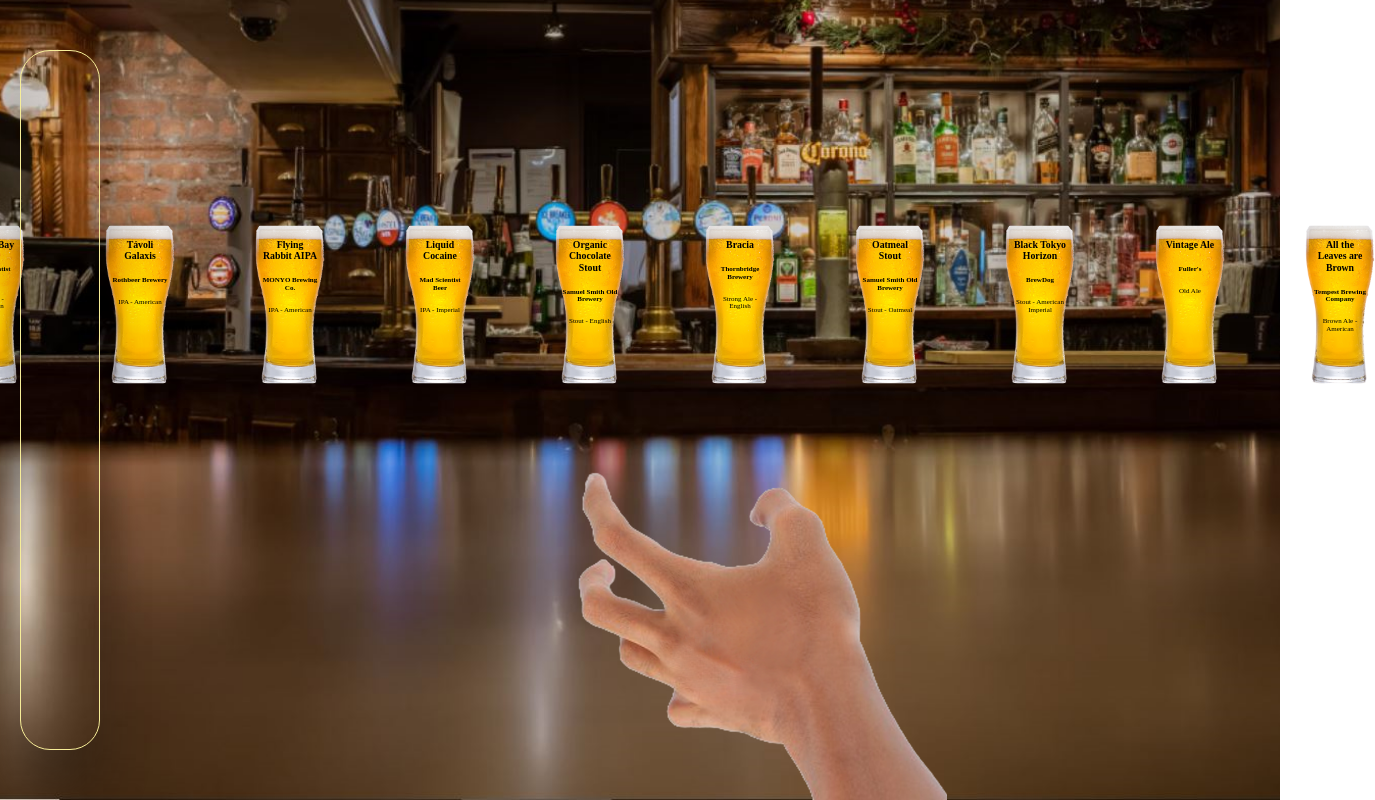
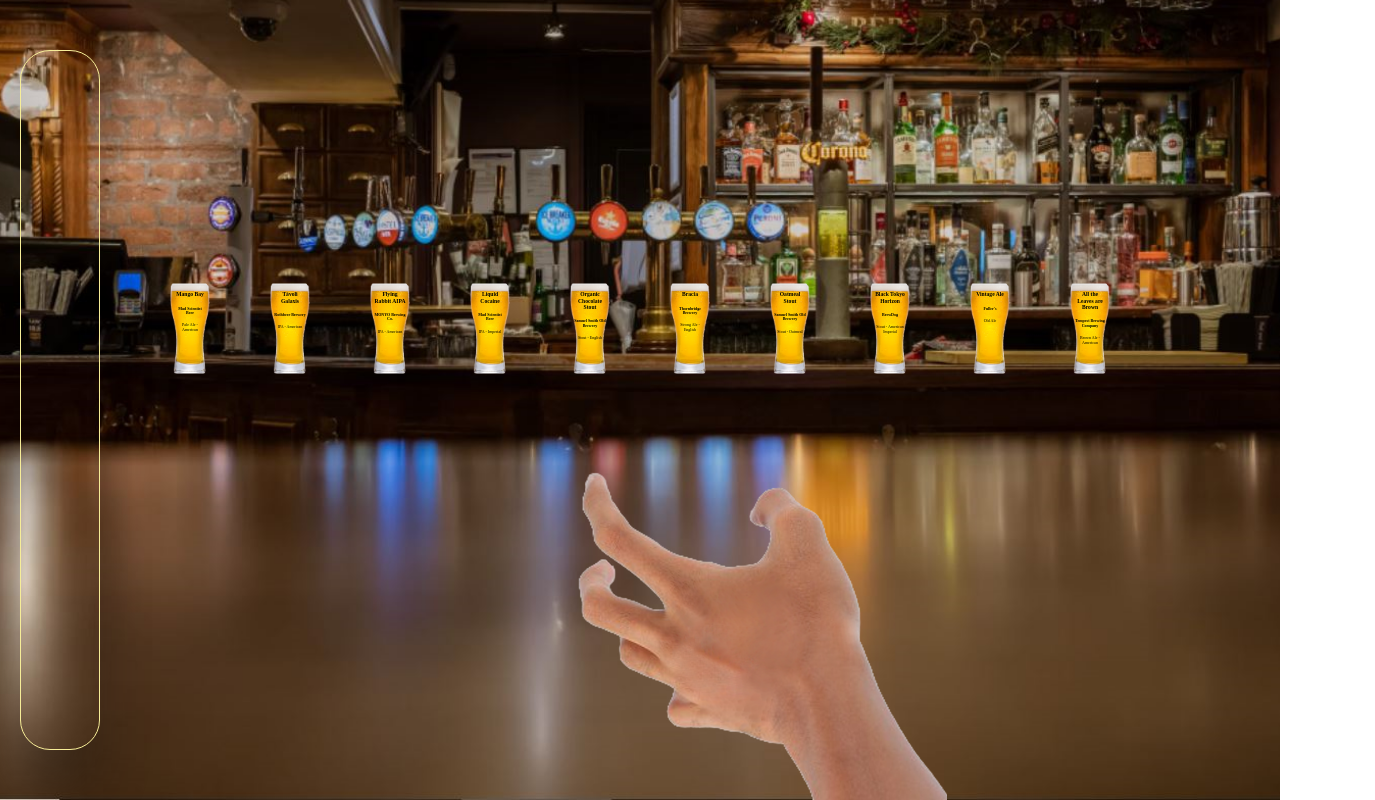
Before and after one commit to buikrisz00/get-post, a plain HTML site: page frontend/index.html in a window 1280 px wide. Shown: the whole page, 1375 px wide, since content can reach past the window. Drawn offline with Linux system fonts and the light colour scheme.

Commit message:
media query

```diff
--- a/frontend/public/style.css
+++ b/frontend/public/style.css
@@ -365,3 +365,60 @@
     font-size: 50px;
     color: #fff;
 }
+
+@media (max-width: 1600px) {
+    #root div.beerTypes {
+        top: 27vh;
+    }
+
+    #root div.beerTypes:nth-child(1) {
+        transform: translateX(calc(-50% - 450px)) scale(0.4);
+    }
+
+    #root div.beerTypes:nth-child(2) {
+        transform: translateX(calc(-50% - 350px)) scale(0.4);
+    }
+
+    #root div.beerTypes:nth-child(3) {
+        transform: translateX(calc(-50% - 250px)) scale(0.4);
+    }
+
+    #root div.beerTypes:nth-child(4) {
+        transform: translateX(calc(-50% - 150px)) scale(0.4);
+    }
+
+    #root div.beerTypes:nth-child(5) {
+        transform: translateX(calc(-50% - 50px)) scale(0.4);
+    }
+
+    #root div.beerTypes:nth-child(6) {
+        transform: translateX(calc(-50% + 50px)) scale(0.4);
+    }
+
+    #root div.beerTypes:nth-child(7) {
+        transform: translateX(calc(-50% + 150px)) scale(0.4);
+    }
+
+    #root div.beerTypes:nth-child(8) {
+        transform: translateX(calc(-50% + 250px)) scale(0.4);
+    }
+
+    #root div.beerTypes:nth-child(9) {
+        transform: translateX(calc(-50% + 350px)) scale(0.4);
+    }
+
+    #root div.beerTypes:nth-child(10) {
+        transform: translateX(calc(-50% + 450px)) scale(0.4);
+    }
+
+    #root div.beerTypes.clicked {
+        transform: scale(1.8);
+
+    }
+}
+
+@media (max-width: 1330px) {
+    #root .beerDataDiv {
+        width: 300px;
+    }
+}
```
